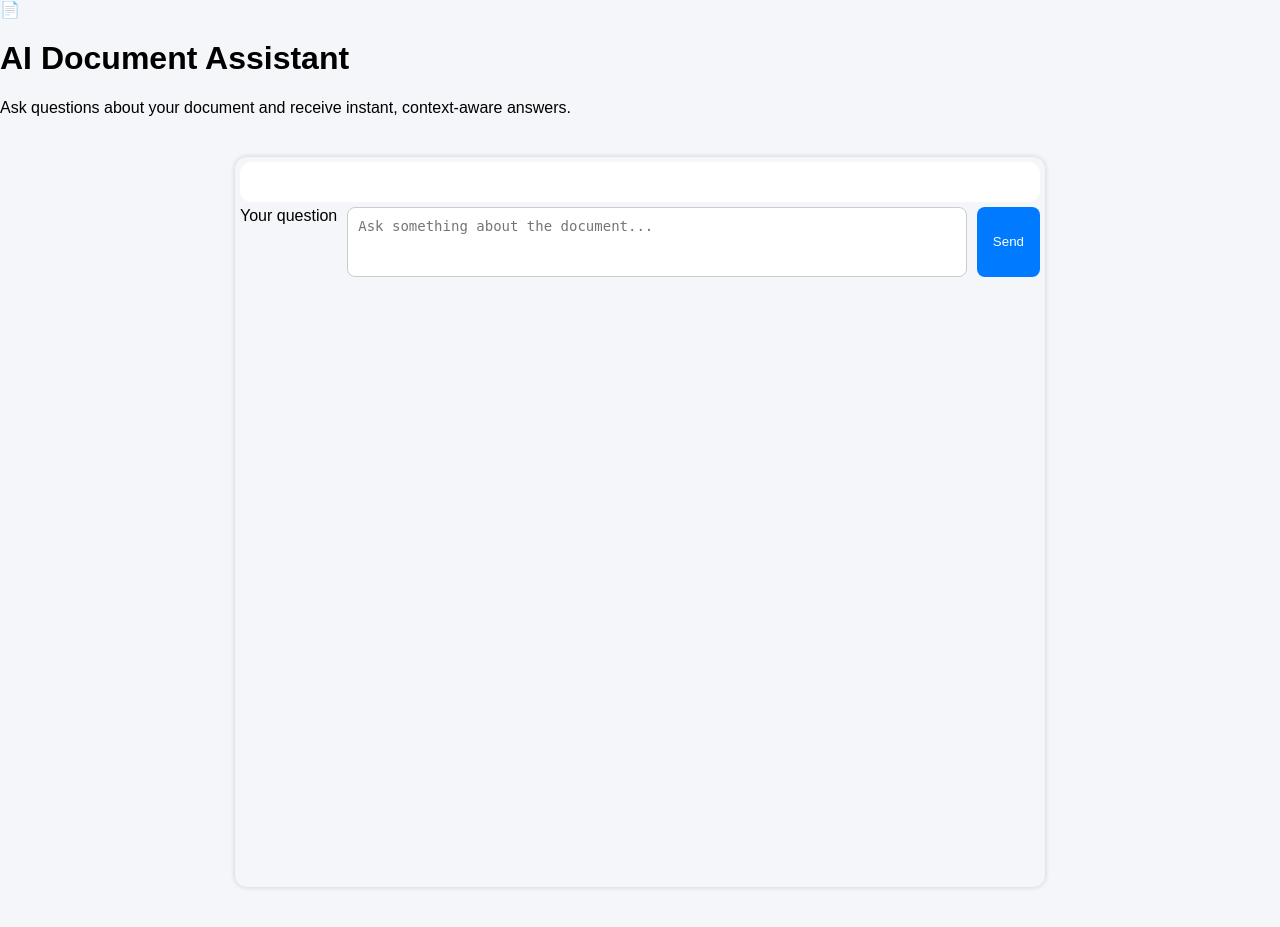
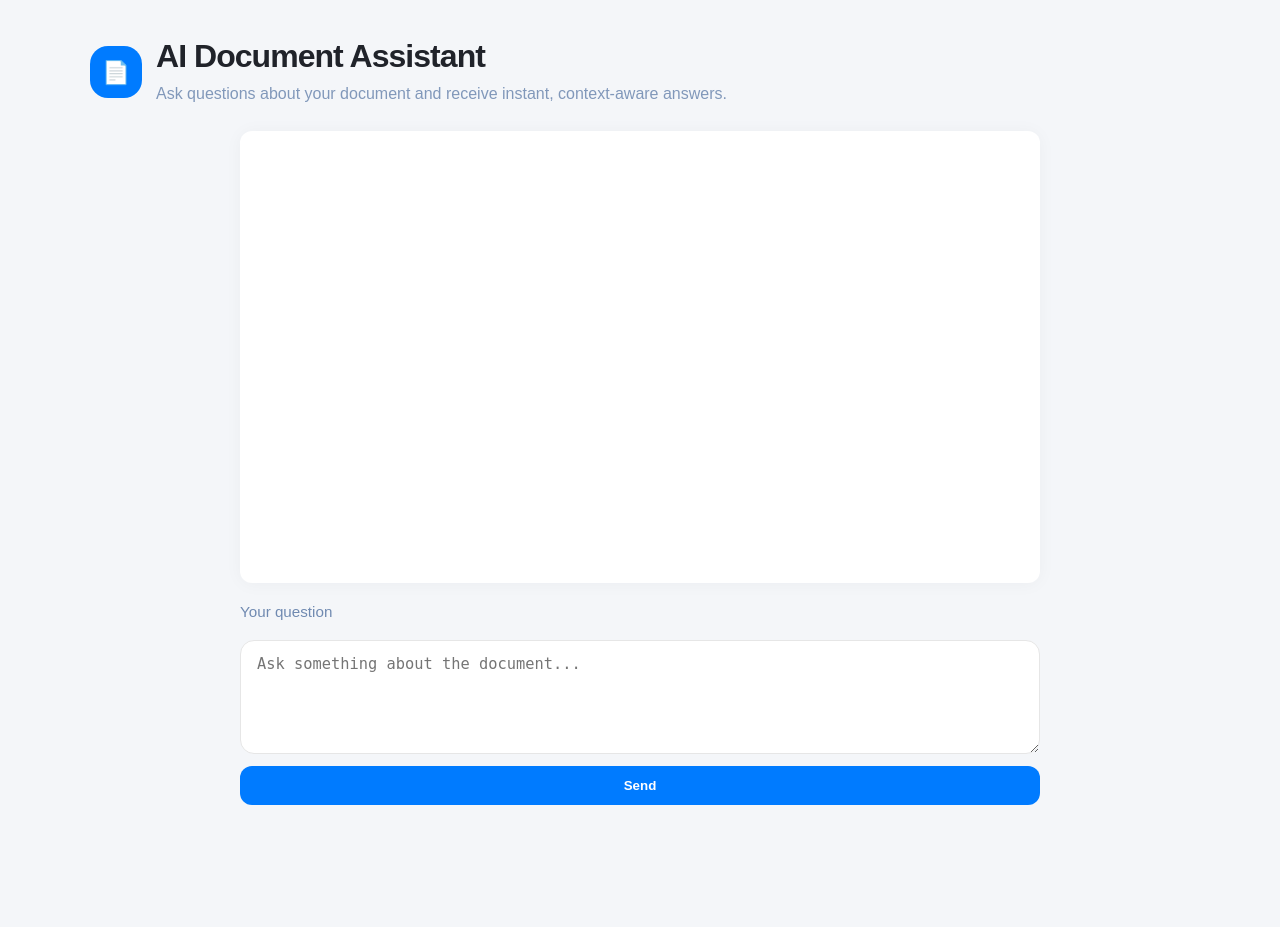
Before and after one commit to Andriamahay11master/General-RAG-architecture, a Flask app: page / in a window 1280 px wide. After the commit the page ends 805 px from the top, so only its background shows below. Run offline with Flask 3, Linux system fonts and the light colour scheme; parts of the project's set-up code (start-up, migrations or seed data) failed here and were passed over.

Commit message:
fix css desktop

```diff
--- a/static/css/style.css
+++ b/static/css/style.css
@@ -1,40 +1,114 @@
 body {
   margin: 0;
+  min-height: 100vh;
   font-family: Arial, sans-serif;
   background: #f4f6f9;
+  color: #20232a;
+}
+
+.page-shell {
+  max-width: 1100px;
+  margin: 0 auto;
+  padding: 24px;
+}
+@media (max-width: 600px) {
+  .page-shell {
+    padding: 16px;
+  }
+}
+
+.page-header {
+  padding: 14px 0 24px;
+}
+
+.page-brand {
+  display: flex;
+  align-items: center;
+  gap: 14px;
+  flex-wrap: wrap;
+}
+
+.page-icon {
+  display: inline-flex;
+  align-items: center;
+  justify-content: center;
+  width: 52px;
+  height: 52px;
+  border-radius: 18px;
+  background: #007bff;
+  color: white;
+  font-size: 1.4rem;
+}
+
+.page-title {
+  margin: 0;
+  font-size: 2rem;
+  letter-spacing: -0.03em;
+}
+@media (max-width: 600px) {
+  .page-title {
+    font-size: 1.6rem;
+  }
+}
+
+.page-description {
+  margin: 6px 0 0;
+  color: rgb(128.5, 151.5, 186);
+  max-width: 620px;
+  line-height: 1.6;
 }
 
 .chat-container {
   max-width: 800px;
-  margin: 40px auto;
-  padding: 5px;
-  display: flex;
-  flex-direction: column;
-  height: 90vh;
-  box-shadow: 0 0 5px #ccc;
-  border-radius: 12px;
+  margin: 0 auto;
+  display: grid;
+  grid-template-rows: auto minmax(0, auto);
+  gap: 16px;
+  height: calc(100vh - 42px);
 }
 @media (max-width: 600px) {
   .chat-container {
-    margin: 15px;
-    padding: 0;
-    height: calc(100vh - 30px);
-    box-shadow: none;
+    height: auto;
+    gap: 8px;
   }
 }
 
-@media (max-width: 600px) {
-  .chat-title {
-    font-size: 25px;
-  }
+.chat-panel {
+  display: flex;
+  flex-direction: column;
+  min-height: 0;
+}
+
+.chat-input-panel {
+  display: flex;
+  flex-direction: column;
+  gap: 12px;
+}
+
+.chat-form {
+  width: 100%;
+}
+
+.chat-label {
+  display: inline-block;
+  margin-bottom: 8px;
+  font-size: 0.95rem;
+  color: #708ab1;
 }
 
 .chat-box {
   flex: 1;
   overflow-y: auto;
-  padding: 20px;
+  padding: 24px;
   background: white;
   border-radius: 12px;
+  box-shadow: 0 1px 18px rgba(16, 24, 40, 0.04);
+  min-height: 320px;
+}
+@media (max-width: 600px) {
+  .chat-box {
+    padding: 18px;
+  }
 }
 .chat-box::-webkit-scrollbar {
   width: 6px;
@@ -48,10 +122,12 @@ body {
 }
 
 .message {
-  max-width: 70%;
-  padding: 12px 16px;
-  margin-bottom: 12px;
+  max-width: 72%;
+  padding: 14px 18px;
+  margin-bottom: 14px;
   border-radius: 12px;
+  line-height: 1.55;
+  word-break: break-word;
 }
 
 .user {
@@ -62,38 +138,49 @@ body {
 
 .bot {
   background: #e9ecef;
+  color: #1f2937;
 }
 
 .chat-form {
-  display: flex;
-  gap: 10px;
-  padding: 5px 0 0;
+  display: grid;
+  gap: 12px;
+  padding-top: 4px;
 }
 
 textarea {
-  flex: 1;
-  resize: none;
-  padding: 10px;
-  font-size: 14px;
-  border-radius: 8px;
-  border: 1px solid #ccc;
+  width: auto;
+  resize: vertical;
+  min-height: 84px;
+  padding: 14px 16px;
+  font-size: 0.96rem;
+  border-radius: 14px;
+  border: 1px solid rgb(229.5, 229.5, 229.5);
+  background: #ffffff;
+  transition: border-color 0.2s ease, box-shadow 0.2s ease;
 }
 textarea:focus {
   outline: none;
-  box-shadow: 0 0 2px #ccc;
+  border-color: #007bff;
+  box-shadow: 0 0 0 4px rgba(0, 123, 255, 0.1);
 }
 
+.chat-button,
 button {
-  padding: 10px 16px;
+  align-self: flex-end;
+  padding: 12px 20px;
   border: none;
-  border-radius: 8px;
+  border-radius: 12px;
   background: #007bff;
   color: white;
+  font-weight: 600;
   cursor: pointer;
-  transition: all ease 0.2s;
+  transition: background 200ms ease, transform 200ms ease;
 }
-button:hover {
+.chat-button:hover, .chat-button:focus-visible,
+button:hover,
+button:focus-visible {
   background: #6c757d;
+  transform: translateY(-1px);
 }
 
 .cursor {
--- a/static/scss/_chat.scss
+++ b/static/scss/_chat.scss
@@ -49,7 +49,7 @@
 }
 
 textarea {
-  width: 100%;
+  width: auto;
   resize: vertical;
   min-height: 84px;
   padding: 14px 16px;
--- a/static/scss/_layout.scss
+++ b/static/scss/_layout.scss
@@ -60,7 +60,7 @@ body {
   display: grid;
   grid-template-rows: auto minmax(0, auto);
   gap: 16px;
-  height: calc(100vh - 140px);
+  height: calc(100vh - 42px);
   @include mobile {
     height: auto;
     gap: 8px;
```
Also changed, not shown: 1 other file.
